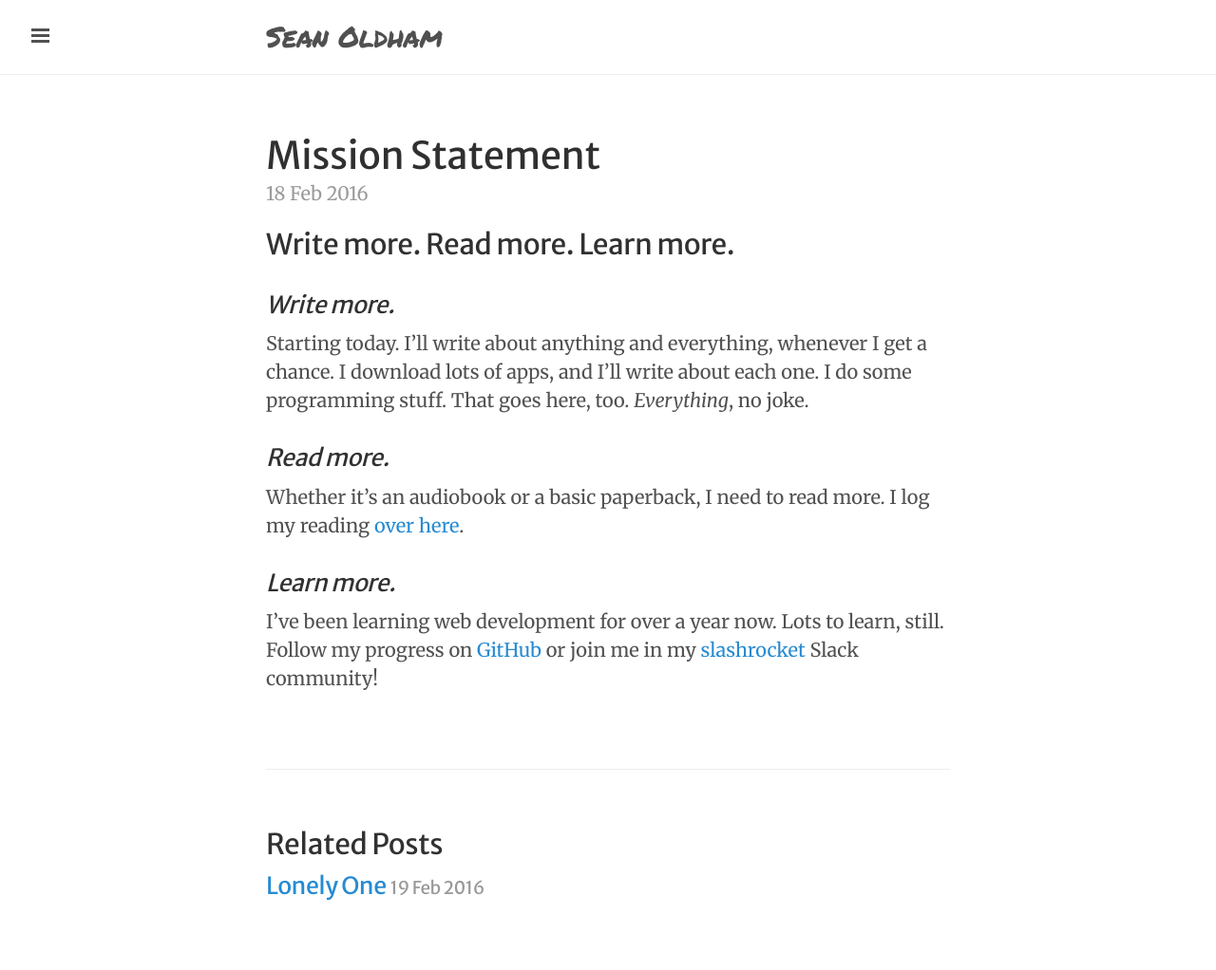
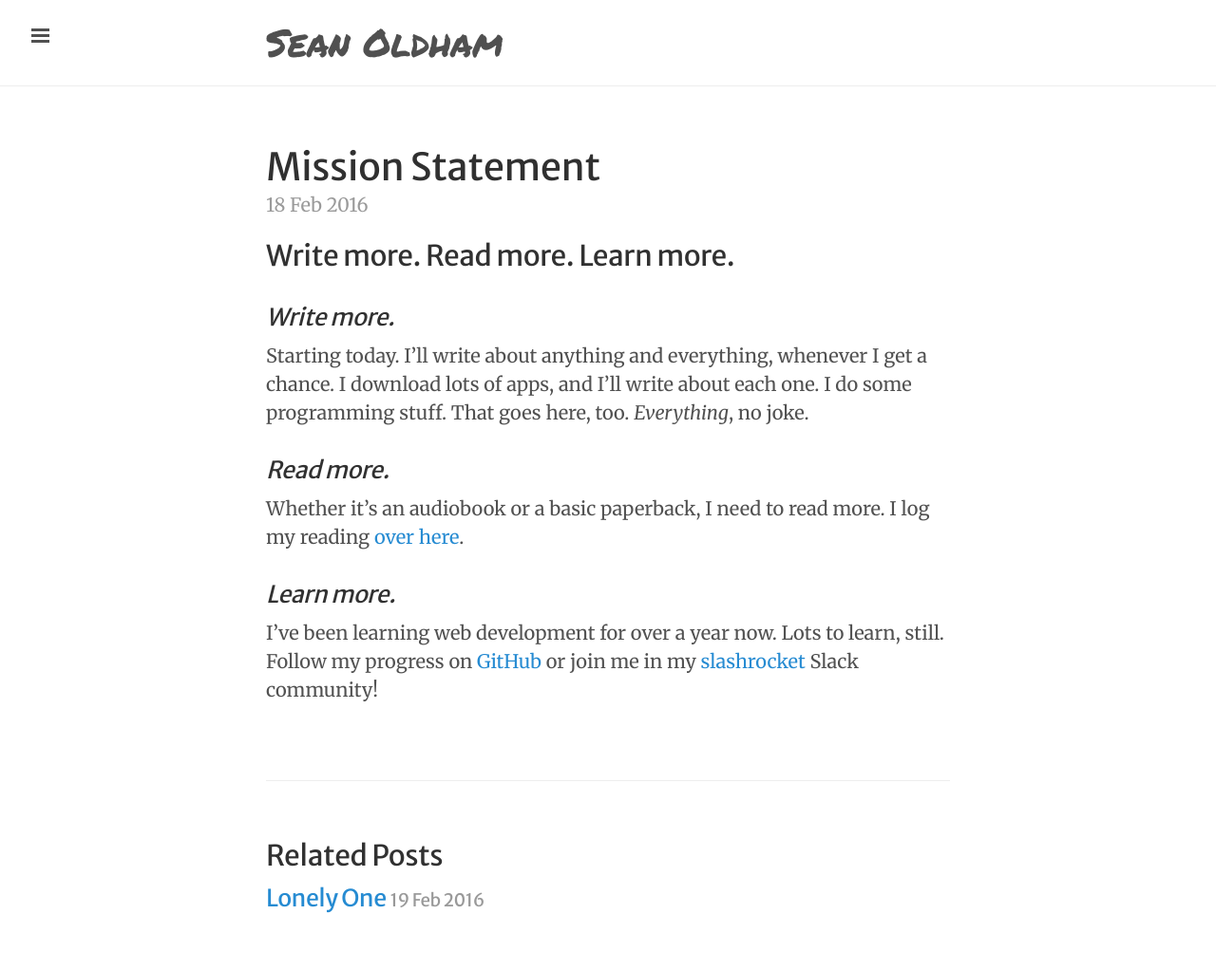
Before and after one commit to seanoldham/seanosaur.github.io, a Jekyll site: the page built from _posts/2016-02-18-mission-statement.markdown, in a window 1280 px wide. Shown: the whole page at 95% size. Built offline with Jekyll 4.4.1, drawn with Linux system fonts in a browser that asks for light colours.

Commit message:
Update default.html

```diff
--- a/_layouts/default.html
+++ b/_layouts/default.html
@@ -12,10 +12,10 @@
     <div class="wrap">
       <div class="masthead">
         <div class="container">
-          <h2 class="masthead-title">
+          <h1 class="masthead-title">
             <a href="/" title="Home">{{ site.title }}</a>
             <small>{{ site.tagline }}</small>
-          </h2>
+          </h1>
         </div>
       </div>
 
```
